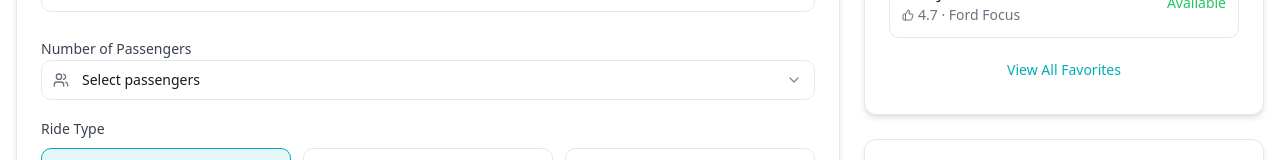
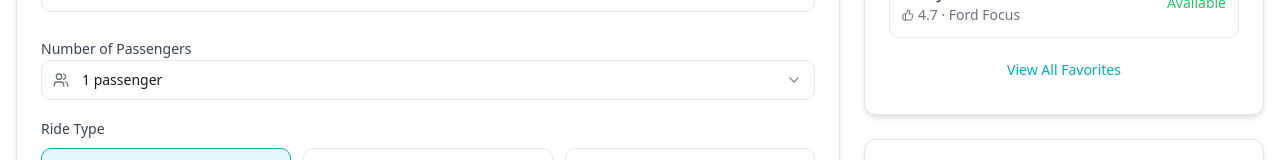
Before and after one commit to AyushDeshmukh2005/go-cabs-ride, a React (Vite) app: page /booking in a window 1280 px wide. Shown: the part 449-609 px from the top of the page. Built offline with nearby package versions, Linux system fonts and the light colour scheme.

Commit message:
Fix: Select component value prop error
Ensure Select.Item components have a non-empty string value prop to prevent runtime errors.

```diff
--- a/src/pages/Booking.tsx
+++ b/src/pages/Booking.tsx
@@ -36,6 +36,7 @@ const Booking = () => {
     { id: 2, name: "Jane Smith", rating: 4.8, car: "Honda Civic", available: false },
     { id: 3, name: "Alex Johnson", rating: 4.7, car: "Ford Focus", available: true },
   ]);
+  const [passengers, setPassengers] = useState("1");
 
   const addStop = () => {
     if (stops.length < 5) {
@@ -196,7 +197,7 @@ const Booking = () => {
                     <Label className="text-gray-700 dark:text-gray-300">Number of Passengers</Label>
                     <div className="relative">
                       <Users className="absolute left-3 top-3 h-4 w-4 text-gray-500" />
-                      <Select>
+                      <Select value={passengers} onValueChange={setPassengers}>
                         <SelectTrigger className="pl-10">
                           <SelectValue placeholder="Select passengers" />
                         </SelectTrigger>
```
